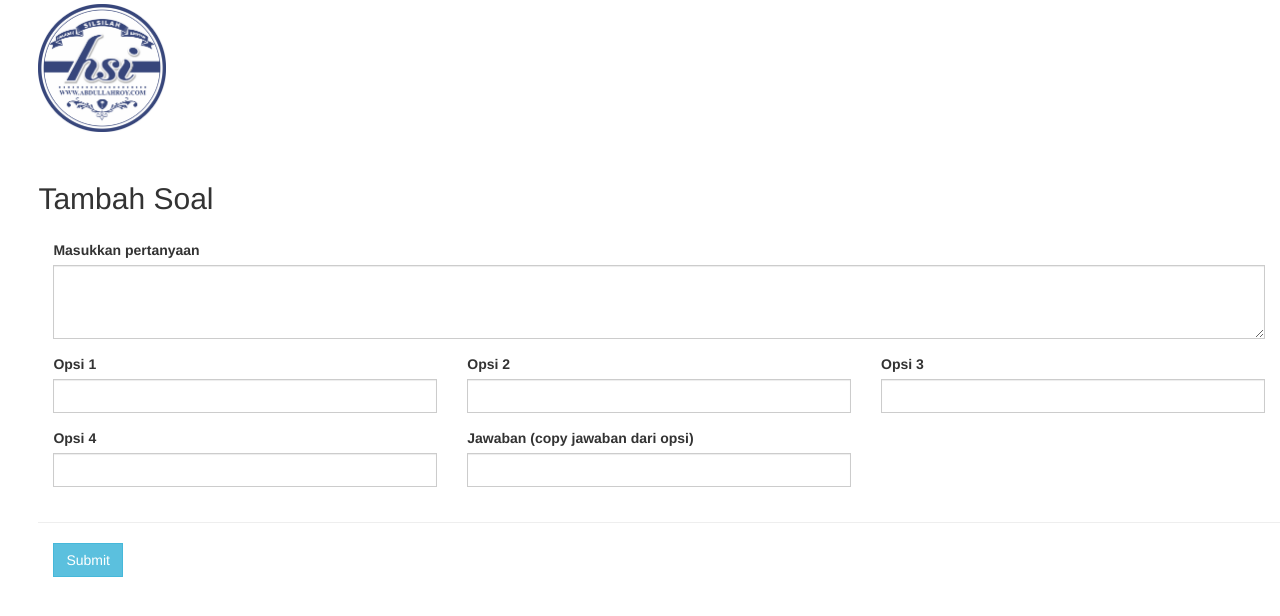
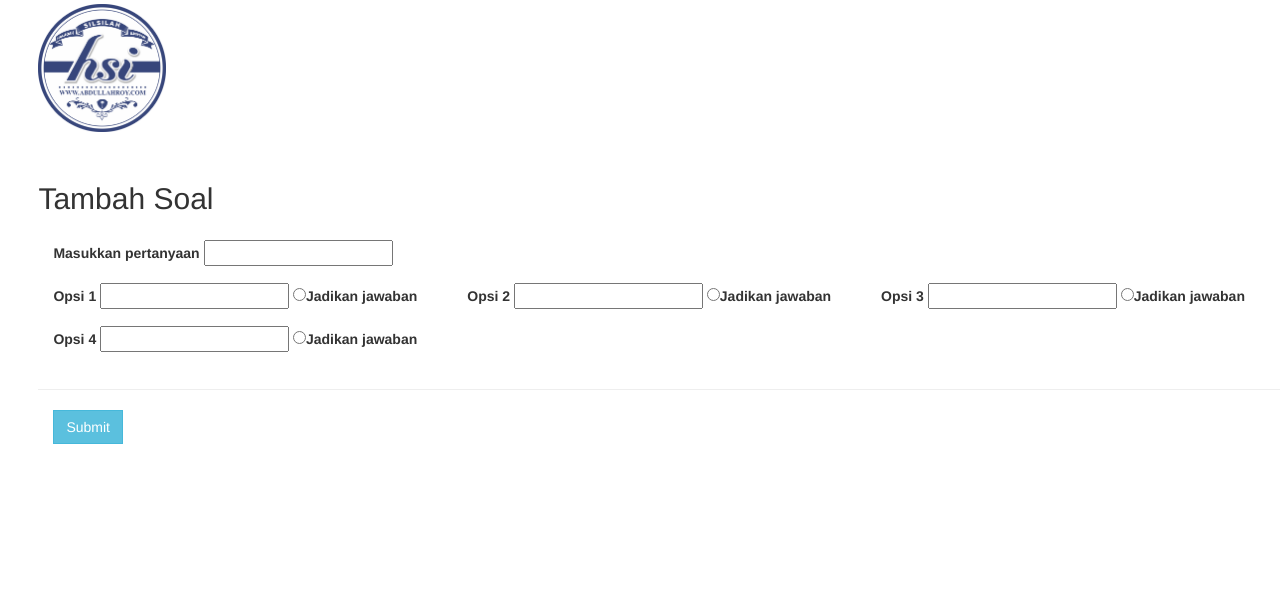
Before and after one commit to riztomo/program-sandbox-hsi, a Django app: page /admin/tambah-soal/ in a window 1280 px wide. Shown: the part 116-732 px from the top of the page. Run offline with Django 4.2, Linux system fonts and the light colour scheme; some libraries are stand-ins or nearby versions.

Commit message:
perbaikan satu

```diff
--- a/Level 3/test-dupe/evaluasi/forms.py
+++ b/Level 3/test-dupe/evaluasi/forms.py
@@ -1,12 +1,2 @@
 from django.forms import ModelForm
 from .models import Answer, Questions
-
-class CreateQuestion(ModelForm):
-    class Meta:
-        model = Questions
-        fields = ['question', 'option_one', 'option_two', 'option_three', 'option_four', 'ans']
-
-class InsertName(ModelForm):
-    class Meta:
-        model = Answer
-        fields = ['Name']
--- a/Level 3/test-dupe/evaluasi/templates/evaluasi/tambah_soal.html
+++ b/Level 3/test-dupe/evaluasi/templates/evaluasi/tambah_soal.html
@@ -38,7 +38,7 @@
                     <div class="col-lg-12">
                         <div class="form-group">
                             <label for="question">Masukkan pertanyaan</label>
-                            {% render_field form.question class='form-control' rows=3%}
+                            <input type="text" name="question">
                         </div>
                     </div>
                 </div>
@@ -47,31 +47,29 @@
                     <div class="col-lg-4">
                         <div class="form-group">
                             <label for="option1">Opsi 1</label>
-                            {% render_field form.option_one class='form-control' %}
+                            <input type="text" name="option1">
+                            <label><input type="radio" name="answer" value="option_one">Jadikan jawaban</label>
                         </div>
                     </div>
                     <div class="col-lg-4">
                         <div class="form-group">
                             <label for="option2">Opsi 2</label>
-                            {% render_field form.option_two class='form-control' %}
+                            <input type="text" name="option2">
+                            <label><input type="radio" name="answer" value="option_two">Jadikan jawaban</label>
                         </div>
                     </div>
                     <div class="col-lg-4">
                         <div class="form-group">
                             <label for="option3">Opsi 3</label>
-                            {% render_field form.option_three class='form-control'%}
+                            <input type="text" name="option3">
+                            <label><input type="radio" name="answer" value="option_three">Jadikan jawaban</label>
                         </div>
                     </div>
                     <div class="col-lg-4">
                         <div class="form-group">
                             <label for="option4">Opsi 4</label>
-                            {% render_field form.option_four class='form-control'%}
-                        </div>
-                    </div>
-                    <div class="col-lg-4">
-                        <div class="form-group">
-                            <label for="ans">Jawaban (copy jawaban dari opsi)</label>
-                            {% render_field form.ans class='form-control'%}
+                            <input type="text" name="option4">
+                            <label><input type="radio" name="answer" value="option_four">Jadikan jawaban</label>
                         </div>
                     </div>
                 </div>
--- a/Level 3/test-dupe/evaluasi/templates/evaluasi/ubah_soal.html
+++ b/Level 3/test-dupe/evaluasi/templates/evaluasi/ubah_soal.html
@@ -47,24 +47,28 @@
                         <div class="form-group">
                             <label for="option1">Opsi 1</label>
                             <input type="text" name="option1" value="{{soalDiubah.option_one}}">
+                            <label><input type="radio" name="answer" value="option_one">Jadikan jawaban</label>
                         </div>
                     </div>
                     <div class="col-lg-4">
                         <div class="form-group">
                             <label for="option2">Opsi 2</label>
                             <input type="text" name="option2" value="{{soalDiubah.option_two}}">
+                            <label><input type="radio" name="answer" value="option_two">Jadikan jawaban</label>
                         </div>
                     </div>
                     <div class="col-lg-4">
                         <div class="form-group">
                             <label for="option3">Opsi 3</label>
                             <input type="text" name="option3" value="{{soalDiubah.option_three}}">
+                            <label><input type="radio" name="answer" value="option_three">Jadikan jawaban</label>
                         </div>
                     </div>
                     <div class="col-lg-4">
                         <div class="form-group">
                             <label for="option4">Opsi 4</label>
                             <input type="text" name="option4" value="{{soalDiubah.option_four}}">
+                            <label><input type="radio" name="answer" value="option_four">Jadikan jawaban</label>
                         </div>
                     </div>
                     <div class="col-lg-4">
--- a/Level 3/test-dupe/evaluasi/views.py
+++ b/Level 3/test-dupe/evaluasi/views.py
@@ -3,7 +3,6 @@ from django.shortcuts import redirect, render
 from django.http import HttpResponse
 from django.urls import is_valid_path
 from .models import Questions, Answer
-from .forms import CreateQuestion, InsertName
 import random
 
 # Create your views here.
@@ -78,15 +77,24 @@ def hasil(request):
     return render(request, 'evaluasi/hasil.html', context)
 
 def tambah(request):
+    question = Questions()
     if request.method == 'POST':
-        createQuestions = CreateQuestion(request.POST)
-        if createQuestions.is_valid():
-            createQuestions.save()
-            return redirect('/admin/daftar-soal')
+
+        question.question = request.POST['question']
+        question.option_one = request.POST['option1']
+        question.option_two = request.POST['option2']
+        question.option_three = request.POST['option3']
+        question.option_four = request.POST['option4']
+        answer = request.POST['answer']
+        if answer == 'option_one': question.ans = question.option_one
+        elif answer == 'option_two': question.ans = question.option_two
+        elif answer == 'option_three': question.ans = question.option_three
+        elif answer == 'option_four': question.ans = question.option_four
+        question.save()
+        return redirect('/admin/daftar-soal')
     else:
-        createQuestions = CreateQuestion()
-    context = {'form' : createQuestions}
-    return render(request, 'evaluasi/tambah_soal.html', context)
+        question = Questions()
+    return render(request, 'evaluasi/tambah_soal.html')
 
 def ubah(request, id):
     soalDiubah = Questions.objects.get(id=id)
@@ -96,8 +104,11 @@ def ubah(request, id):
         soalDiubah.option_two = request.POST['option2']
         soalDiubah.option_three = request.POST['option3']
         soalDiubah.option_four = request.POST['option4']
-        soalDiubah.ans = request.POST['ans']
-
+        answer = request.POST['answer']
+        if answer == 'option_one': soalDiubah.ans = soalDiubah.option_one
+        elif answer == 'option_two': soalDiubah.ans = soalDiubah.option_two
+        elif answer == 'option_three': soalDiubah.ans = soalDiubah.option_three
+        elif answer == 'option_four': soalDiubah.ans = soalDiubah.option_four
         soalDiubah.save()
 
         return redirect('/admin/daftar-soal')
```
